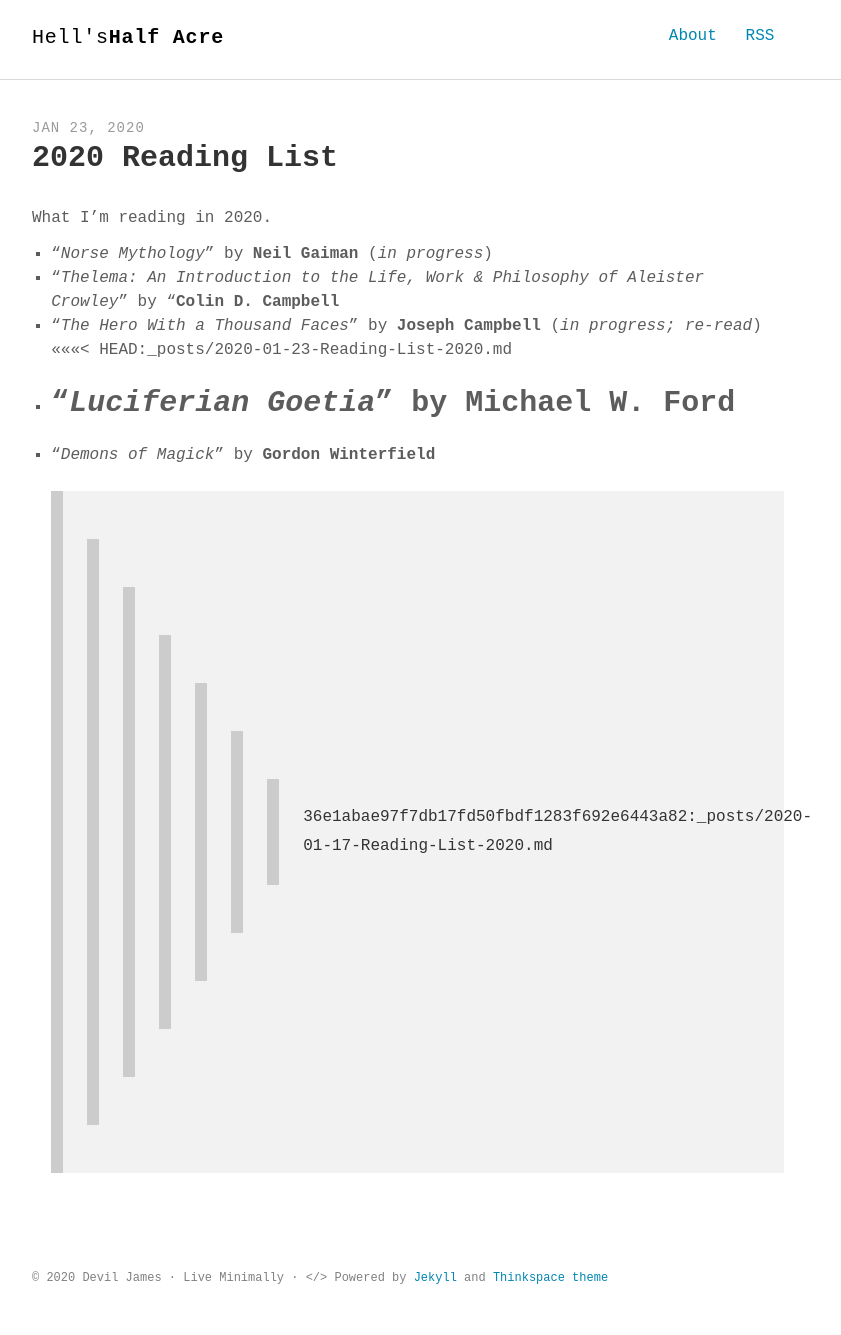
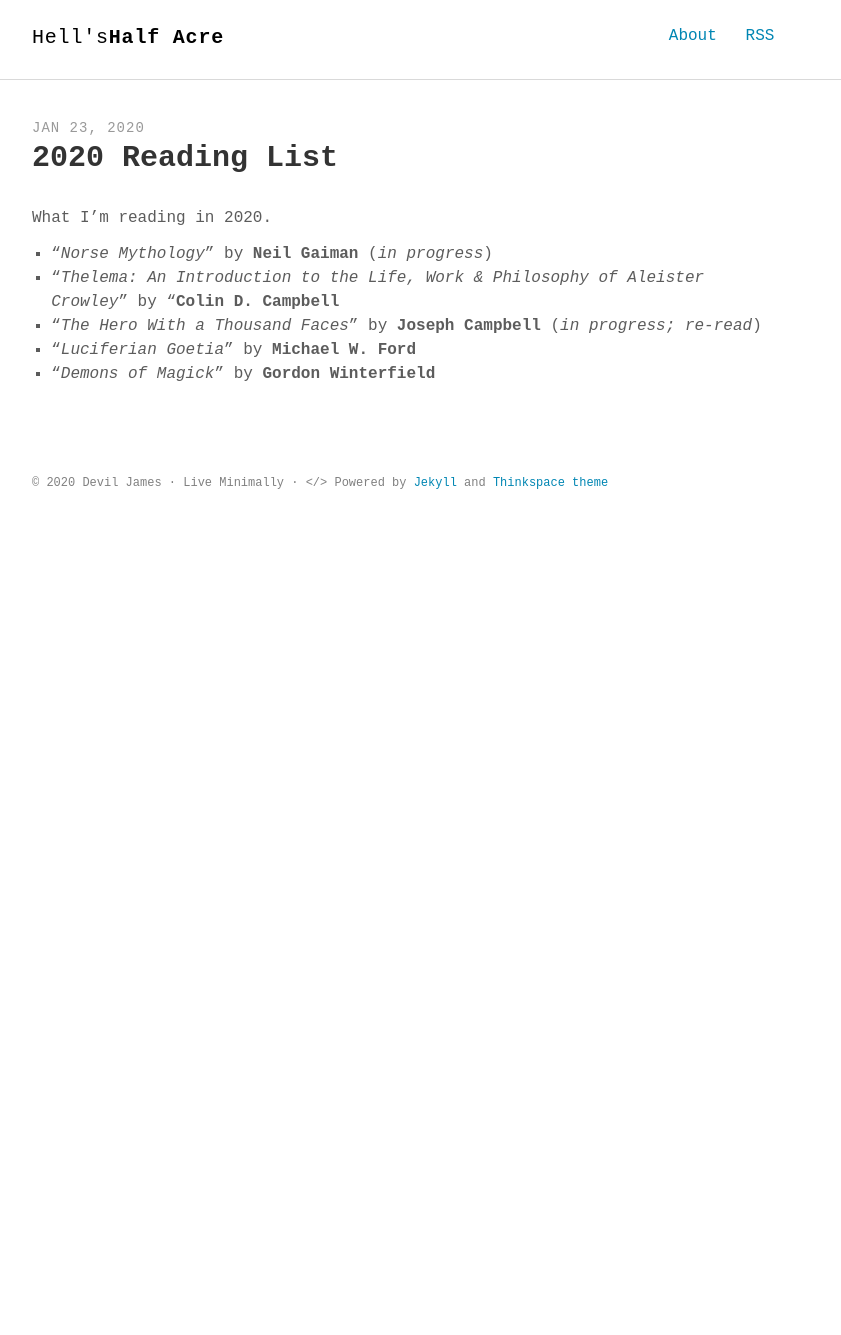
Before and after one commit to chevrenoire/chevrenoire.github.io, a Jekyll site: the page built from _posts/2020-01-23-Reading-List-2020.md, in a window 1280 px wide. Shown: the whole page, without its empty margins (232-1073 px from the left). Built offline with Jekyll 4.4.1, drawn with Linux system fonts in a browser that asks for light colours; some web fonts are replaced; after the commit the page ends 900 px from its top, so only the background shows below that.

Commit message:
format error

```diff
--- a/_posts/2020-01-23-Reading-List-2020.md
+++ b/_posts/2020-01-23-Reading-List-2020.md
@@ -9,8 +9,5 @@ What I'm reading in 2020.
 1. "_Norse Mythology_" by **Neil Gaiman** (_in progress_)
 2. "_Thelema: An Introduction to the Life, Work & Philosophy of Aleister Crowley_" by "**Colin D. Campbell**
 3. "_The Hero With a Thousand Faces_" by **Joseph Campbell** (_in progress; re-read_)
-<<<<<<< HEAD:_posts/2020-01-23-Reading-List-2020.md
 4. "_Luciferian Goetia_" by **Michael W. Ford**
-=======
 4. "_Demons of Magick_" by **Gordon Winterfield**
->>>>>>> 36e1abae97f7db17fd50fbdf1283f692e6443a82:_posts/2020-01-17-Reading-List-2020.md
```
